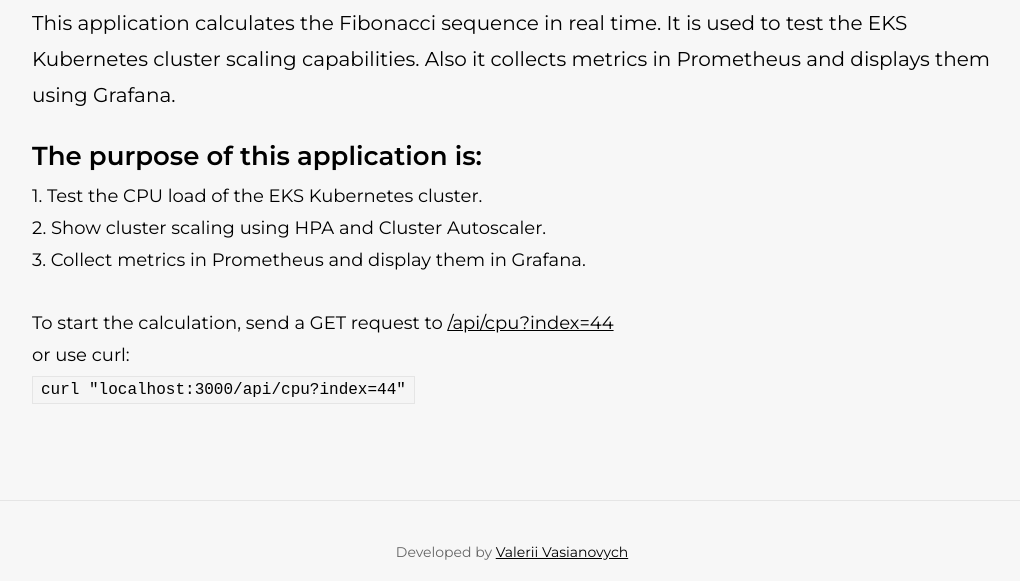
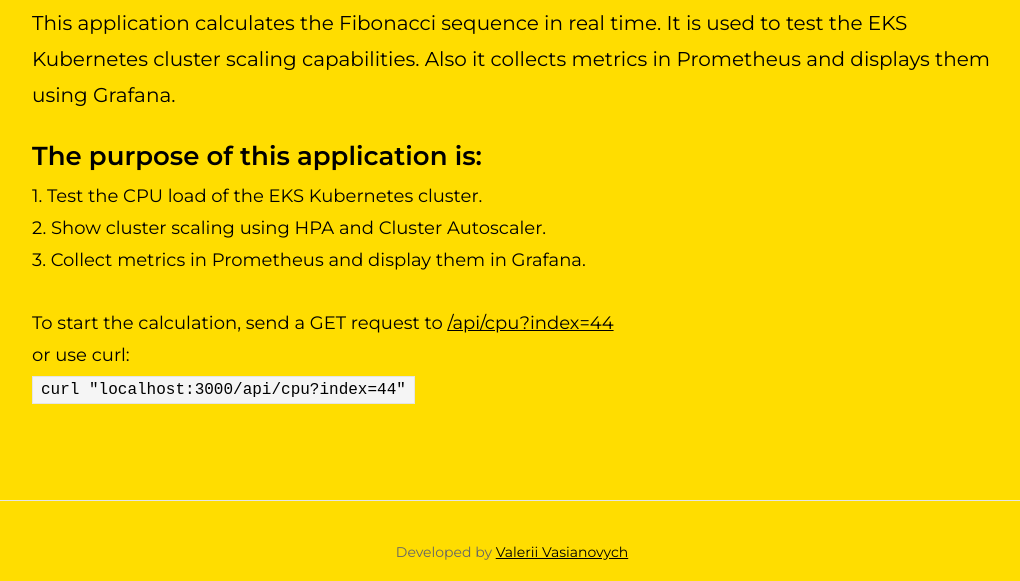
Before and after one commit to ValeriiVasianovych/stress-app, a website: page src/public/index.html in a window 1280 px wide. Shown: the part 227-808 px from the top of the page, without its empty margins (128-1148 px from the left). Drawn offline with Linux system fonts and the light colour scheme.

Commit message:
update bg color

```diff
--- a/src/public/style.css
+++ b/src/public/style.css
@@ -81,7 +81,7 @@
 
 body {
     font-family: 'Montserrat', sans-serif;
-    background-color: #f7f7f7;
+    background-color: #ffdd00;
     color: #000000;
     height: 100vh;
     overflow: hidden;
```
